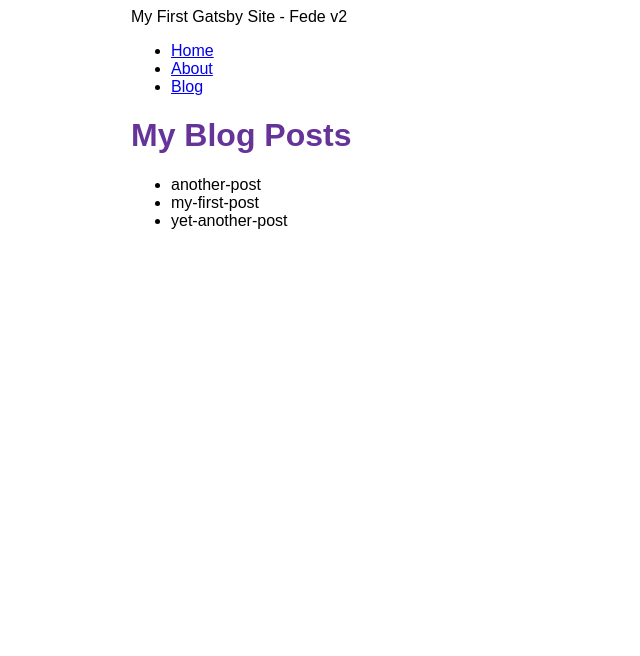
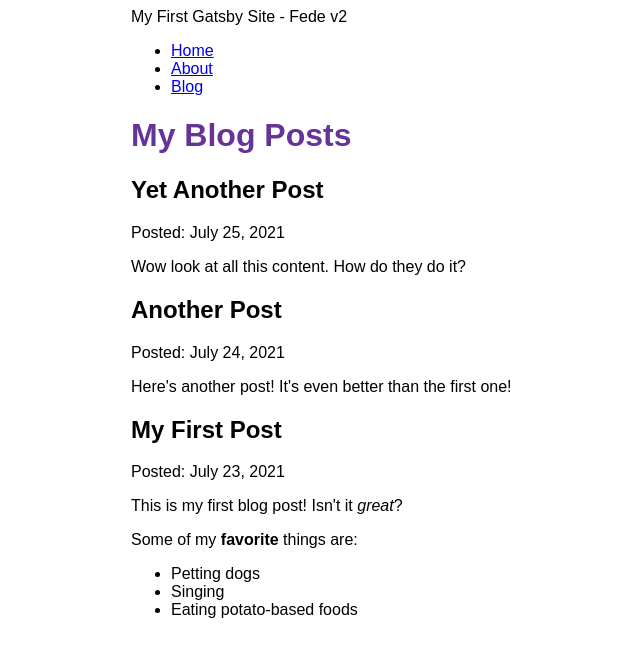
Before and after one commit to fhuneeus/my-first-gatsby-site, a Gatsby site: page /blog in a window 1280 px wide. Shown: the whole page, without its empty margins (259-899 px from the left). Built offline with nearby package versions, Linux system fonts and the light colour scheme; Gatsby itself is replaced by a stand-in of ours.

Commit message:
Finished Gatsby Tutorial Part 5

```diff
--- a/blog/another-post.mdx
+++ b/blog/another-post.mdx
@@ -0,0 +1,6 @@
+---
+title: "Another Post"
+date: "2021-07-24"
+---
+
+Here's another post! It's even better than the first one!
--- a/blog/my-first-post.mdx
+++ b/blog/my-first-post.mdx
@@ -0,0 +1,12 @@
+---
+title: "My First Post"
+date: "2021-07-23"
+---
+
+This is my first blog post! Isn't it _great_?
+
+Some of my **favorite** things are:
+
+- Petting dogs
+- Singing
+- Eating potato-based foods
--- a/blog/yet-another-post.mdx
+++ b/blog/yet-another-post.mdx
@@ -0,0 +1,6 @@
+---
+title: "Yet Another Post"
+date: "2021-07-25"
+---
+
+Wow look at all this content. How do they do it?
--- a/gatsby-config.js
+++ b/gatsby-config.js
@@ -12,5 +12,6 @@ module.exports = {
         path: `${__dirname}/blog`,
       }
     },
+    "gatsby-plugin-mdx",
   ],
 };
--- a/package.json
+++ b/package.json
@@ -15,8 +15,11 @@
     "clean": "gatsby clean"
   },
   "dependencies": {
+    "@mdx-js/mdx": "^1.6.22",
+    "@mdx-js/react": "^1.6.22",
     "gatsby": "^4.7.1",
     "gatsby-plugin-image": "^2.7.0",
+    "gatsby-plugin-mdx": "^3.7.1",
     "gatsby-plugin-sharp": "^4.7.0",
     "gatsby-source-filesystem": "^4.7.0",
     "react": "^17.0.1",
--- a/src/pages/blog.js
+++ b/src/pages/blog.js
@@ -1,28 +1,37 @@
 import * as React from 'react'
 import Layout from '../components/layout'
 import { graphql } from 'gatsby'
+import { MDXRenderer } from 'gatsby-plugin-mdx'
+
 
 const BlogPage = ({ data }) => {
     return (
       <Layout pageTitle="My Blog Posts">
-        <ul>
         {
-          data.allFile.nodes.map(node => (
-            <li key={node.name}>
-              {node.name}
-            </li>
-          ))
+        data.allMdx.nodes.map((node) => (
+          <article key={node.id}>
+            <h2>{node.frontmatter.title}</h2>
+            <p>Posted: {node.frontmatter.date}</p>
+            <MDXRenderer>
+              {node.body}
+            </MDXRenderer>
+          </article>
+        ))
         }
-        </ul>
       </Layout>
     )
   }
 
-export const query = graphql`
+  export const query = graphql`
   query {
-    allFile {
+    allMdx(sort: {fields: frontmatter___date, order: DESC}) {
       nodes {
-        name
+        frontmatter {
+          date(formatString: "MMMM D, YYYY")
+          title
+        }
+        id
+        body
       }
     }
   }
```
Also changed, not shown: 1 other file.
